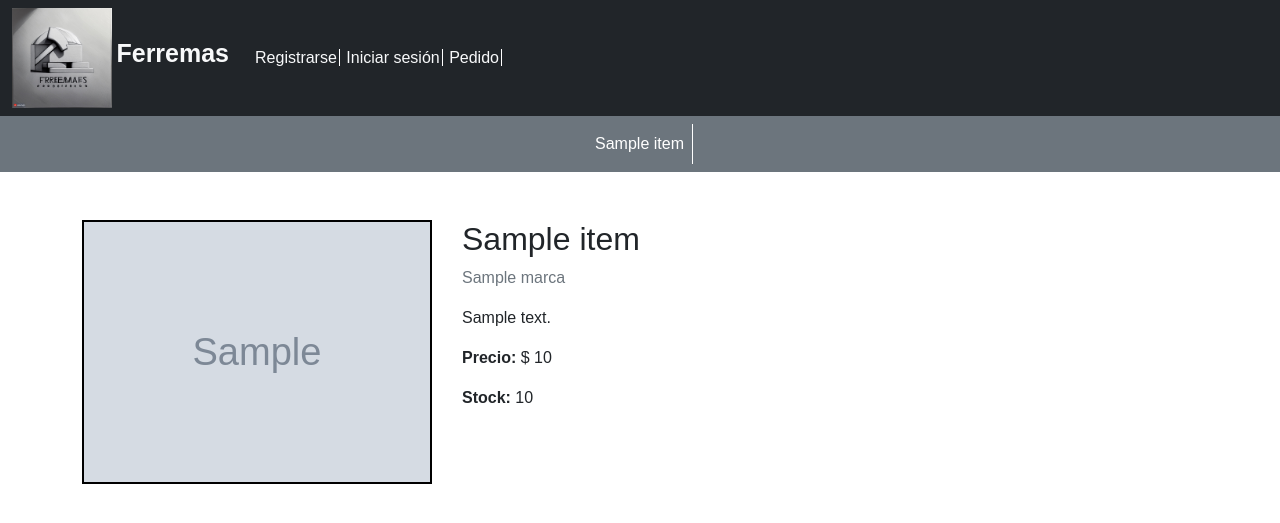
After one commit to law153/Ferremas, a Django app: page /producto/1 in a window 1280 px wide. The commit adds this page. Shown: the top 523 px of the page. Run offline with Django 4.2, Linux system fonts and the light colour scheme; tables that the repository leaves empty hold one stand-in row (values such as "Sample post"); grey boxes marked "Sample" are stand-in pictures; a database or web service that is not in the repository returns one stand-in record (values such as "Sample title"); data that the repository does not hold is empty.

Commit message:
creada pagina de producto individual

```diff
--- a/core/static/core/css/general.css
+++ b/core/static/core/css/general.css
@@ -35,3 +35,11 @@
     max-height: 100px;
     border: 2px solid #000;
 }
+
+.imagen_prod_pag{
+    width: 100%;
+    height: 100%;
+    max-width: 350px;
+    max-height: 350px;
+    border: 2px solid #000;
+}
--- /dev/null
+++ b/core/templates/core/producto.html
@@ -0,0 +1,35 @@
+{% extends 'core/plantillaCategorias.html'%}
+{% load static %}
+
+{% block titulo %}
+    <title>Producto</title>
+{% endblock titulo %}
+
+{% block disenos %}
+    <link rel="stylesheet" type="text/css" href="{% static  'core/css/general.css'%}">
+{% endblock disenos %}
+
+{% block cuerpo %}
+    <div class="container my-5">
+    {% for p in producto%}
+        <div class="row">
+            <div class="col-md-4">
+                <!-- Imagen del producto -->
+                <img src="{{ p.foto_prod }}" class="img-fluid imagen_prod_pag" alt="{{ p.nombre_prod }}">
+            </div>
+            <div class="col-md-8">
+                <!-- Detalles del producto -->
+                <h2>{{ p.nombre_prod }}</h2>
+                <p class="text-muted">{{ p.marca }}</p>
+                <p>{{ p.descripcion }}</p>
+                <p><strong>Precio:</strong> $ {{ p.precio }}</p>
+                <p><strong>Stock:</strong> {{ p.stock }}</p>
+            </div>
+        </div>
+    </div>
+    {% endfor %}
+{% endblock cuerpo %}
+
+{% block js %}
+
+{% endblock js %}
--- a/core/templates/core/productos.html
+++ b/core/templates/core/productos.html
@@ -21,7 +21,7 @@
                         <h5 class="card-title">{{ producto.nombre_prod }}</h5>
                         <p class="card-text">{{ producto.marca }}</p>
                         <p class="card-text"> $ {{ producto.precio }}</p>
-                        <a href="" class="btn btn-primary">Ver producto</a>
+                        <a href="{% url 'mostrarProducto' producto.cod_prod %}" class="btn btn-primary">Ver producto</a>
                     </div>
                 </div>
             </div>
--- a/core/urls.py
+++ b/core/urls.py
@@ -1,5 +1,5 @@
 from django.urls import path
-from .views import mostrarIndex, mostrarLogin, inicioSesion, cierreSesion, mostrarProductos
+from .views import mostrarIndex, mostrarLogin, inicioSesion, cierreSesion, mostrarProductos, mostrarProducto
 from . import views
 
 urlpatterns=[
@@ -8,6 +8,7 @@ urlpatterns=[
     path('',mostrarIndex,name="mostrarIndex"),
     path('login/',mostrarLogin,name="mostrarLogin"),
     path('productos/<id_cate>',mostrarProductos,name="mostrarProductos"),
+    path('producto/<id_prod>',mostrarProducto,name="mostrarProducto"),
     path('inicioSesion/',inicioSesion, name="inicioSesion"),
     path('cierreSesion/',cierreSesion,name="cierreSesion"),
     path('api/categorias/', views.listaCategoriasApi.as_view(), name='api-categorias'),
@@ -17,4 +18,5 @@ urlpatterns=[
     path('api/detalles/', views.listaDetallesApi.as_view(), name='api-detalles'),
     path('api/compras/', views.listaComprasApi.as_view(), name='api-compras'),
     path('api/consultas/', views.listaConsultasApi.as_view(), name='api-consultas'),
+    path('api/producto/', views.productoApi.as_view(), name='api-producto'),
 ]
--- a/core/views.py
+++ b/core/views.py
@@ -9,6 +9,7 @@ import requests
 from django.contrib.auth.models import User
 from django.contrib.auth.hashers import check_password
 from django.contrib.auth import authenticate,login, logout
+import json
 # Create your views here.
 
 ##Serializers para las tablas
@@ -93,6 +94,18 @@ def mostrarProductos(request, id_cate):
     return render(request, 'core/productos.html',contexto)
 
 
+def mostrarProducto(request, id_prod):
+
+    categorias = obtener_categorias()
+
+    producto = obtener_producto(id_prod)
+
+    rol = request.session.get('rol',0)
+
+    contexto = {"categorias" : categorias, "rol": rol, "producto": producto}
+
+    return render(request, 'core/producto.html',contexto)
+
 def obtener_categorias():
     url_servicio = 'http://localhost:8000/api/categorias/'
     respuesta = requests.get(url_servicio)
@@ -110,13 +123,15 @@ def obtener_productos_cate(id_cate):
     else:
         return None
 
-def obtener_productos():
-    url_servicio = 'http://localhost:8000/api/productos/'
+def obtener_producto(id_prod):
+    url_servicio = f'http://localhost:8000/api/producto/?cod_prod={id_prod}'
+    print(url_servicio)
     respuesta = requests.get(url_servicio)
     if respuesta.status_code == 200:
         return respuesta.json()
     else:
         return None
+
 
 
 
```
